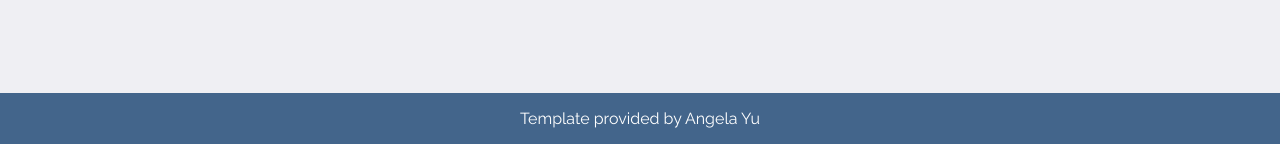
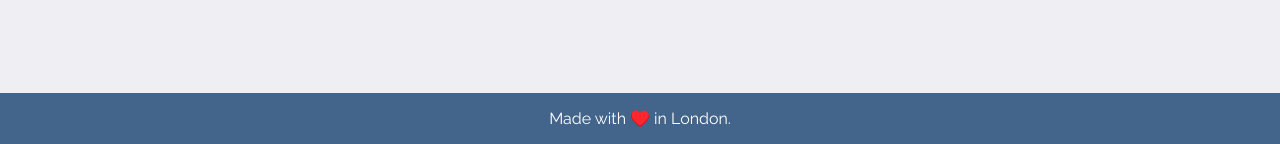
Before and after one commit to makifcevik/simple-blog-website-flask, a Flask app: page / in a window 1280 px wide. Shown: the part 656-800 px from the top of the page. Run offline with Flask 3, Linux system fonts and the light colour scheme.

Commit message:
quick update

```diff
--- a/src/templates/index.html
+++ b/src/templates/index.html
@@ -23,6 +23,6 @@
 </div>
 </body>
 <footer>
-    <p>Template provided by Angela Yu</p>
+    <p>Made with ♥️ in London.</p>
 </footer>
 </html>
--- a/src/templates/post.html
+++ b/src/templates/post.html
@@ -20,6 +20,6 @@
 </div>
 </body>
 <footer>
-    <p>Template provided by Angela Yu</p>
+    <p>Made with ♥️ in London.</p>
 </footer>
 </html>
```
